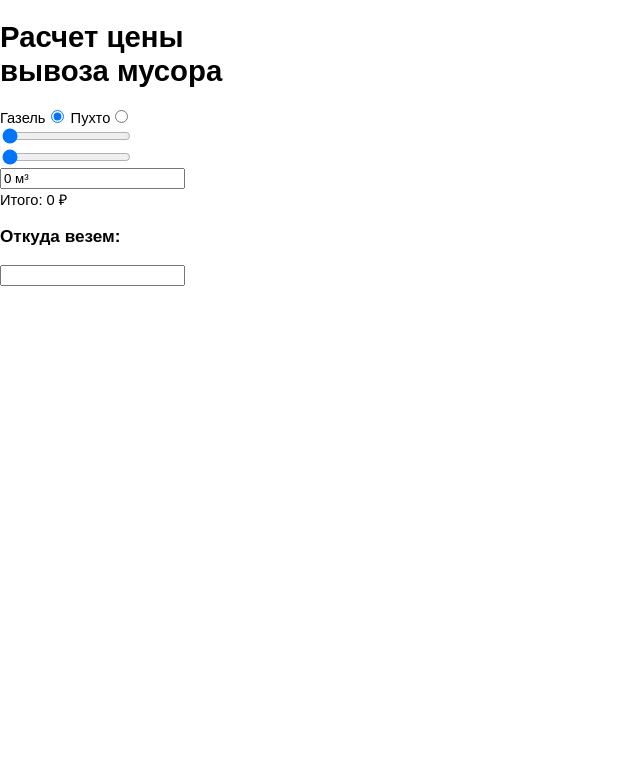
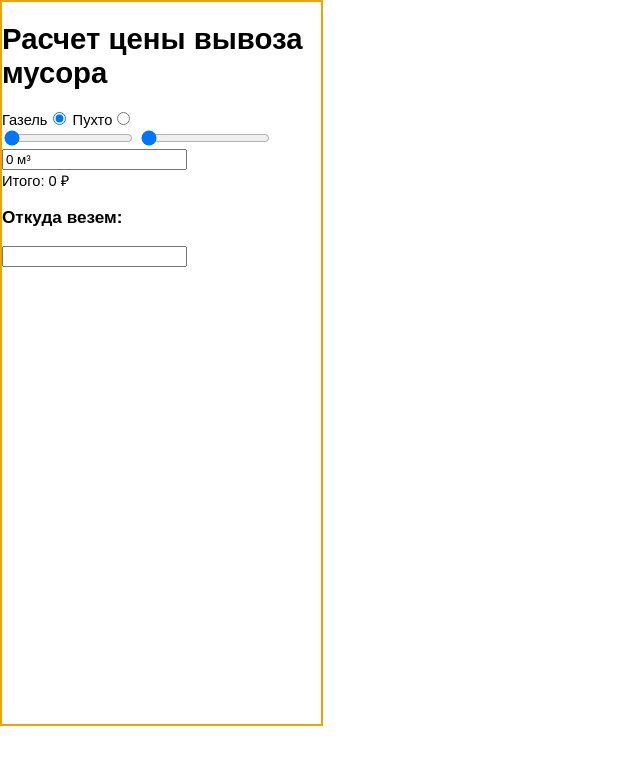
Before and after one commit to Karmov69/delivery_KAD, a plain HTML site: page index.html in a window 1280 px wide. Shown: the whole page, without its empty margins (0-640 px from the left). Drawn offline with nearby package versions, Linux system fonts and the light colour scheme.

Commit message:
first cmmit

```diff
--- a/main.css
+++ b/main.css
@@ -19,8 +19,9 @@ body,
     .delivery__calculation {
       flex: 1;
       height: 100%;
+      border: 2px solid #eda300;
     }
     .delivery__map {
-      flex: 4;
+      flex: 3;
       height: 100%;
     }
```
